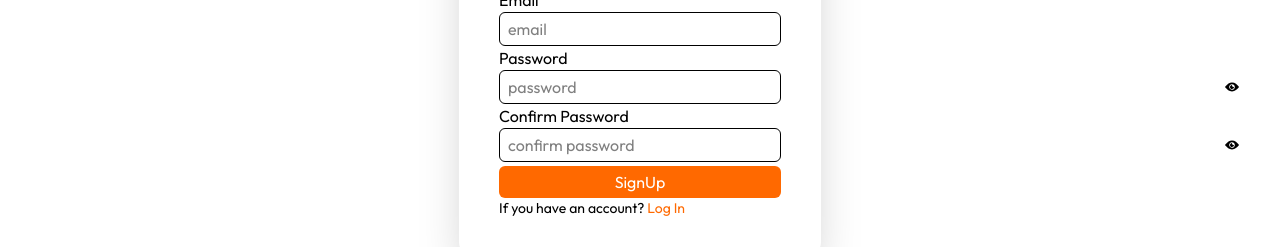
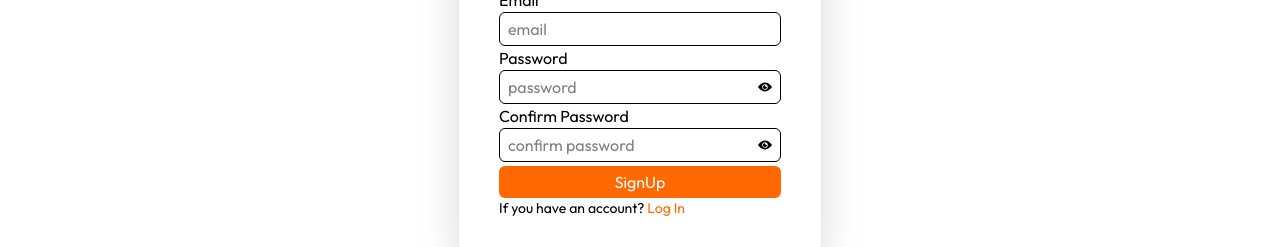
Before and after one commit to mdkabirulhossain/Noborup, a React (Vite) app in the folder client/: page /signup in a window 1280 px wide. Shown: the part 290-537 px from the top of the page. Built offline with nearby package versions, Linux system fonts and the light colour scheme.

Commit message:
Updated show and hide password icon in signup from

```diff
--- a/client/src/pages/Signup.jsx
+++ b/client/src/pages/Signup.jsx
@@ -67,9 +67,9 @@ const Signup = () => {
                             <label className="label">
                                 <span className="label-text">Password</span>
                             </label>
-                            <div className='flex justify-between items-center'>
+                            <div className='flex justify-between items-center relative'>
                                 <input type={showPassword? "text" : 'password'} placeholder="password" onChange={onChangeHandler} name='password' value={data.password} className="border py-1 pl-2 rounded-md input-bordered w-full outline-none" required />
-                                <div className='absolute right-10 cursor-pointer' >
+                                <div className='absolute right-2 cursor-pointer' >
                                    {
                                     showPassword?
                                     <FaEyeSlash onClick={()=>setShowPassword(false)}/>
@@ -86,9 +86,9 @@ const Signup = () => {
                             <label className="label">
                                 <span className="label-text">Confirm Password</span>
                             </label>
-                            <div className='flex justify-between items-center'>
+                            <div className='flex justify-between items-center relative'>
                                 <input type={showConfirmPassword? "text" : 'password'} placeholder="confirm password" onChange={onChangeHandler} name='confirmPassword' value={data.confirmPassword} className="border py-1 pl-2 rounded-md input-bordered w-full outline-none" required />
-                                <div className='absolute right-10 cursor-pointer' >
+                                <div className='absolute right-2 cursor-pointer' >
                                    {
                                     showConfirmPassword?
                                     <FaEyeSlash onClick={()=>setShowConfirmPassword(false)}/>
```
